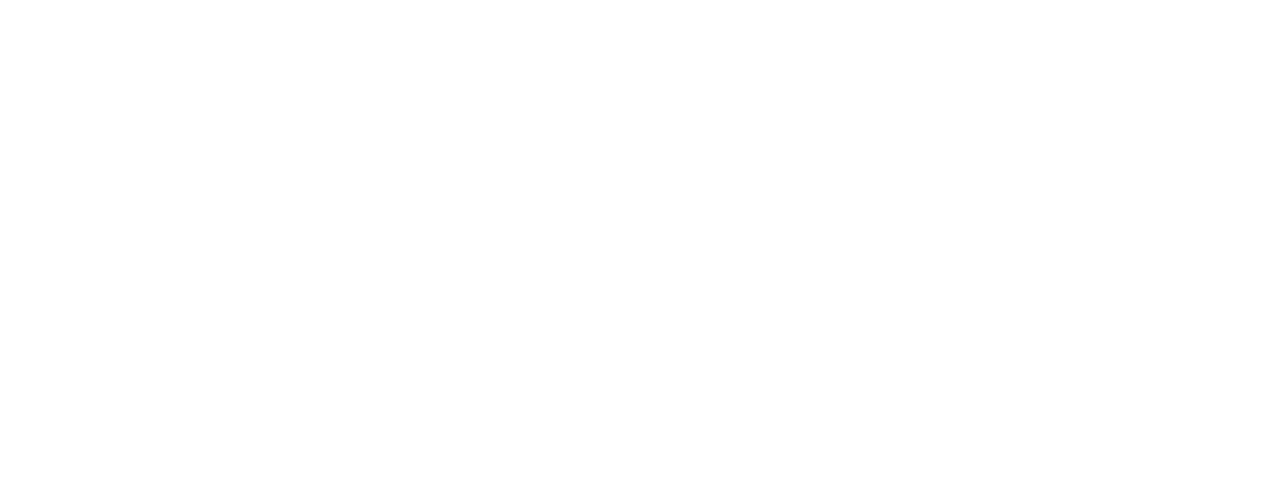
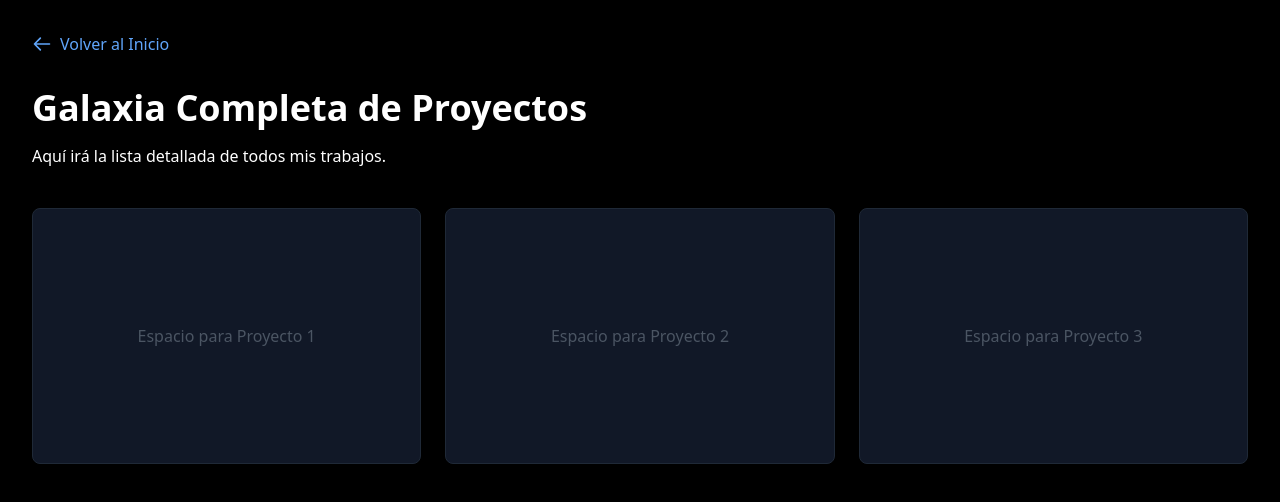
Before and after one commit to FrankLovelace/FrankLovelace, a Vue app in the folder dev-site/: page /proyectos in a window 1280 px wide. Before the commit this address had no page. Shown: the top 502 px of the page. Built offline with nearby package versions, Linux system fonts and the light colour scheme; the HTML template or start-up script is replaced by a standard one.

Commit message:
ruteamos el componente projectsview

```diff
--- a/dev-site/src/router/index.ts
+++ b/dev-site/src/router/index.ts
@@ -1,4 +1,7 @@
 import { createRouter, createWebHistory } from 'vue-router'
+import HomeView from '../views/HomeView.vue'
+import projectsView from '../views/ProjectsView.vue'
+
 
 const router = createRouter({
   history: createWebHistory(import.meta.env.BASE_URL),
@@ -8,6 +11,11 @@
       name: 'home',
       component: () => import('../views/HomeView.vue'),
     },
+    {
+      path: '/proyectos',
+      name: 'proyectos',
+      component: projectsView
+    }
   ],
 })
 
--- /dev/null
+++ b/dev-site/src/views/ProjectsView.vue
@@ -0,0 +1,29 @@
+<script setup lang="ts">
+import { RouterLink } from 'vue-router';
+</script>
+
+<template>
+  <div class="min-h-screen bg-black text-white p-8">
+    <nav class="mb-8">
+      <RouterLink to="/" class="flex items-center text-blue-400 hover:text-blue-300 transition-colors">
+        <svg class="w-5 h-5 mr-2" fill="none" stroke="currentColor" viewBox="0 0 24 24"><path stroke-linecap="round" stroke-linejoin="round" stroke-width="2" d="M10 19l-7-7m0 0l7-7m-7 7h18"></path></svg>
+        Volver al Inicio
+      </RouterLink>
+    </nav>
+
+    <h1 class="text-4xl font-bold mb-4">Galaxia Completa de Proyectos</h1>
+    <p>Aquí irá la lista detallada de todos mis trabajos.</p>
+
+    <div class="mt-10 grid grid-cols-1 md:grid-cols-2 lg:grid-cols-3 gap-6">
+        <div class="h-64 bg-gray-900 rounded-lg border border-gray-800 flex items-center justify-center">
+            <span class="text-gray-600">Espacio para Proyecto 1</span>
+        </div>
+        <div class="h-64 bg-gray-900 rounded-lg border border-gray-800 flex items-center justify-center">
+            <span class="text-gray-600">Espacio para Proyecto 2</span>
+        </div>
+        <div class="h-64 bg-gray-900 rounded-lg border border-gray-800 flex items-center justify-center">
+            <span class="text-gray-600">Espacio para Proyecto 3</span>
+        </div>
+    </div>
+  </div>
+</template>
```
